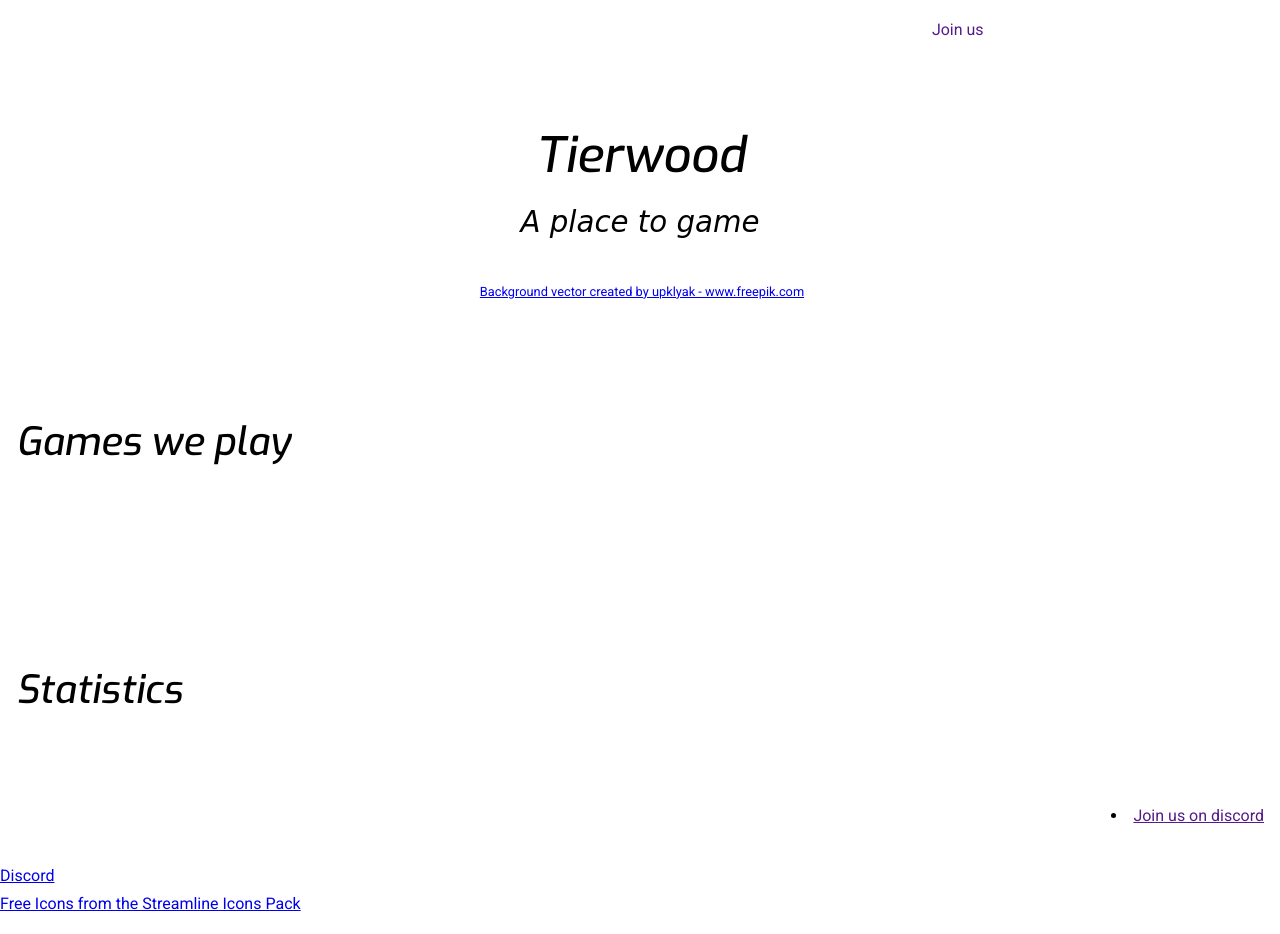
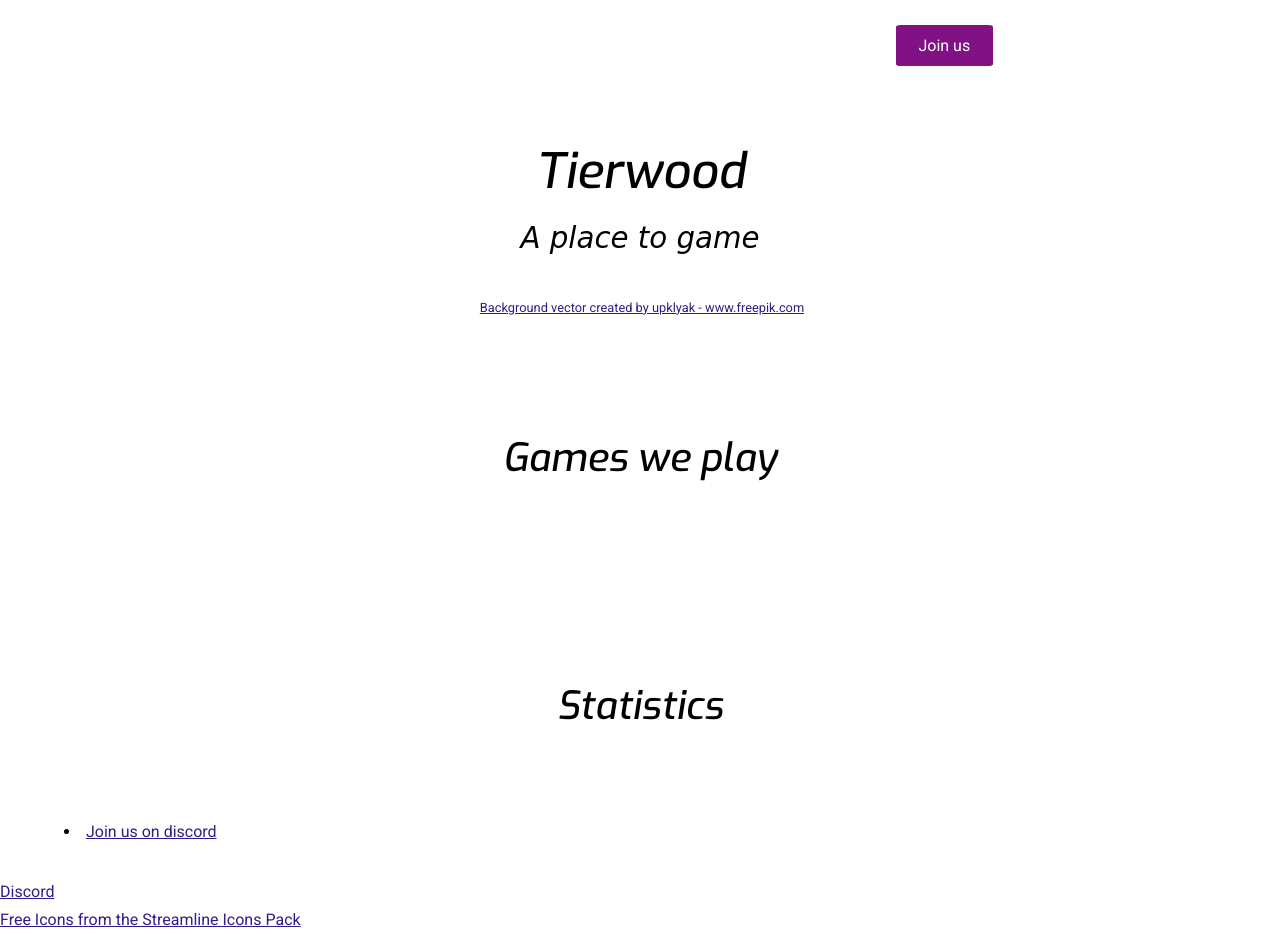
Before and after one commit to techbecca/responsive-club, a website: page index.html in a window 1280 px wide. Drawn offline with nearby package versions, Linux system fonts and the light colour scheme; a web font is replaced by a local one.

Commit message:
Colors, buttons and adjusted whitespace

```diff
--- a/index.html
+++ b/index.html
@@ -19,7 +19,7 @@
                 <li><a href="#intro"></a>Home</li>
                 <li><a href="#games"></a>Games</li>
                 <li><a href="#stats"></a>Stats</li>
-                <li class="nav-button"><a class="member-button" role=button href="">Join us</a></li>
+                <li class="nav-button"><a class="button primary-button" role=button href="">Join us</a></li>
             </ul>
         </nav>
     </header>
--- a/styles.css
+++ b/styles.css
@@ -1,3 +1,13 @@
+
+ /* COLOR */
+:root {
+    --primary-color:#811286;
+    --secondary-light-color:#866A93;
+    --secondary-dark-color:#7B3DCC;
+    --accent-color:#E46724;
+
+}
+
  /* TYPOGRAPHY */
  html {
      font-size: 100%;
@@ -34,6 +44,7 @@
 
  h2 {
      font-size: 2.441rem;
+     text-align: center;
  }
 
  h3 {
@@ -60,12 +71,33 @@
      margin-top: 1rem;
     }
 
-
  /* STRUCTURE */
  section {
-     padding: 2rem 1rem;
+     padding: 2rem 5%;
  }
 
+ img {
+     max-width: 100%
+ }
+a {
+    color: #331B8D;
+}
+ a:hover {
+    opacity: 0.5;
+ }
+
+ /*  BUTTONS etc */
+ button, .button {
+     padding: 0.7rem 1.4rem;
+     border-radius: 5%;
+ }
+ .primary-button {
+      color: white;
+      background-color: var(--primary-color);
+
+ }
+
+ /* NAV */
  nav>ul>li {
      list-style-type: none;
      visibility: hidden;
@@ -79,20 +111,15 @@
      display: flex;
      flex-wrap: wrap;
      justify-content: space-evenly;
-    padding-inline-start: 10%;
-    padding-inline-end: 10%;
+     padding-inline-start: 10%;
+     padding-inline-end: 10%;
+     margin-top: 2rem;
  }
 
  .nav-button {
-     justify-self: flex-end;
+     /* justify-self: flex-end; */
      visibility: visible;
  }
-
- img {
-     max-width: 100%
- }
-
- /*  BUTTONS etc */
 
  /* PAGE SPECIFIC */
 
```
